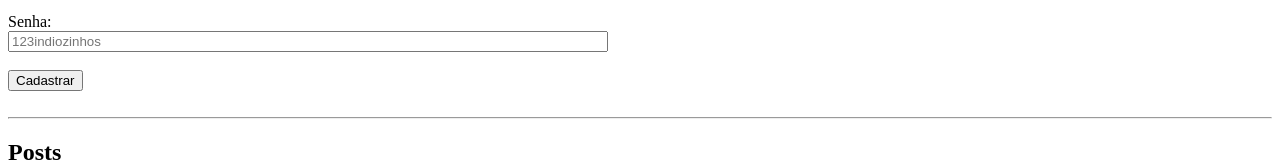
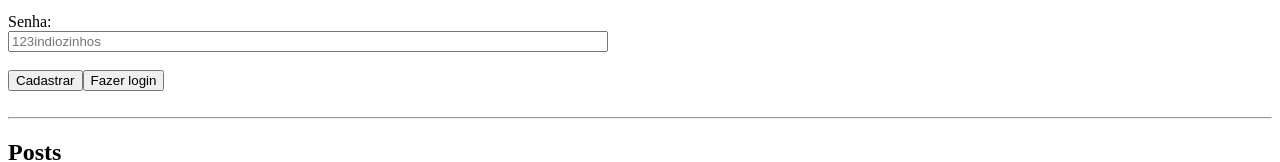
Before and after one commit to lz-junior/Class-React-2, a React (Create React App) app in the folder react-firebase/react-firebase/: page / in a window 1280 px wide. Shown: the part 191-353 px from the top of the page. Built offline with nearby package versions, Linux system fonts and the light colour scheme; no server answers; the database is empty.

Commit message:
login e logout

```diff
--- a/react-firebase/react-firebase/src/App.js
+++ b/react-firebase/react-firebase/src/App.js
@@ -1,4 +1,4 @@
-// ====================>  IMPORTS  <====================
+// ========================================>  IMPORTS  <========================================
 import { useState, useEffect } from 'react';
 
 import { db, auth } from './firebaseConnection';
@@ -14,13 +14,17 @@ import {
   onSnapshot
 } from 'firebase/firestore';
 
-import { createUserWithEmailAndPassword } from 'firebase/auth';
+import {
+  createUserWithEmailAndPassword,
+  signInWithEmailAndPassword,
+  signOut
+} from 'firebase/auth';
 
 import './app.css';
 
 
 
-// ====================>  APP FUNCTION  <====================
+// ========================================>  APP FUNCTION  <========================================
 function App() {
   const [titulo, setTitulo] = useState('');
   const [autor, setAutor] = useState('');
@@ -28,6 +32,9 @@ function App() {
 
   const [email, setEmail] = useState('');
   const [senha, setSenha] = useState('');
+
+  const [user, setUser] = useState(false);
+  const [userDetail, setUserDetail] = useState({});
 
   const [posts, setPosts] = useState([]);
 
@@ -50,7 +57,7 @@ function App() {
     loadPosts()
   }, [])
 
-// ====================>  FUNCTIONS  <====================
+// ========================================>  FUNCTIONS  <========================================
   async function handleApp() {
     await addDoc(collection(db, "posts"), {
       titulo: titulo,
@@ -138,12 +145,47 @@ function App() {
     })
   }
 
+  async function logarUsuario() {
+    await signInWithEmailAndPassword(auth, email, senha)
+    .then((value)=> {
+      console.log("Usuário logado com sucesso");
+      console.log(value.user);
+
+      setUserDetail({
+        uid: value.user.uid,
+        email: value.user.email,
+      })
+      setUser(true);
+
+      setEmail('')
+      setSenha('')
+    })
+    .catch(()=> {
+      console.log("Erro ao fazer login")
+    })
+  }
+
+  async function fazerLogout() {
+    await signOut(auth)
+    setUser(false);
+    setUserDetail({});
+  }
 
 
-// ====================>  RETURN  <====================
+
+// ========================================>  RETURN  <========================================
   return (
     <div>
       <h1>ReactJS + Firebase</h1>
+
+      {user && (
+        <div>
+          <strong>Seja bem-vindo(a) Você está logado!</strong> <br/>
+          <span>ID: {userDetail.uid} - E-mail: {userDetail.email}</span> <br/>
+          <button onClick={fazerLogout}>Sair</button>
+          <br/> <br/>
+        </div>
+      )}
 
       <div className="container">
         <h2>Usuários</h2>
@@ -162,6 +204,7 @@ function App() {
       </div> <br/>
 
       <button onClick={novoUsuario}>Cadastrar</button>
+      <button onClick={logarUsuario}>Fazer login</button>
 
       <br/><br/><hr/>
 
```
